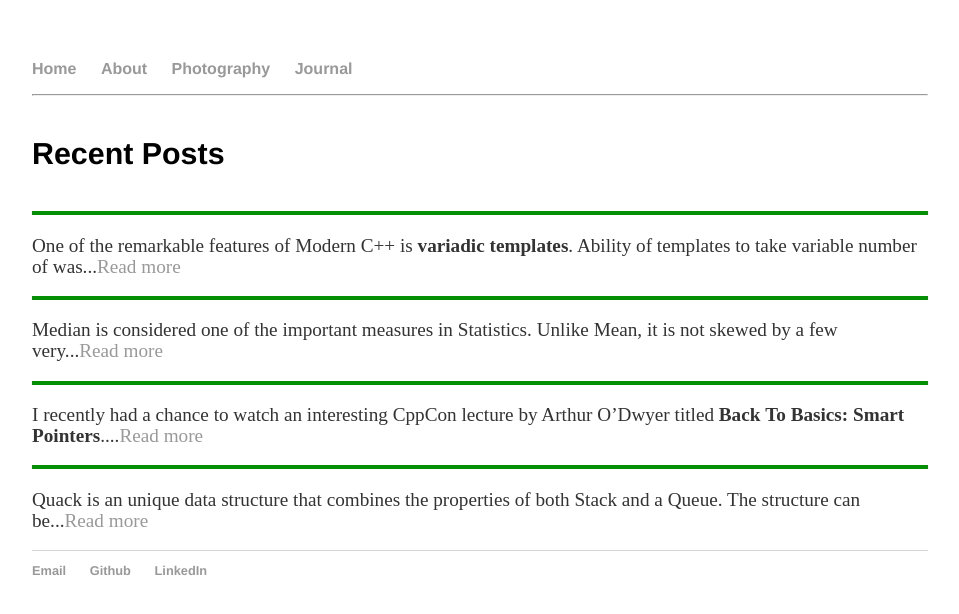
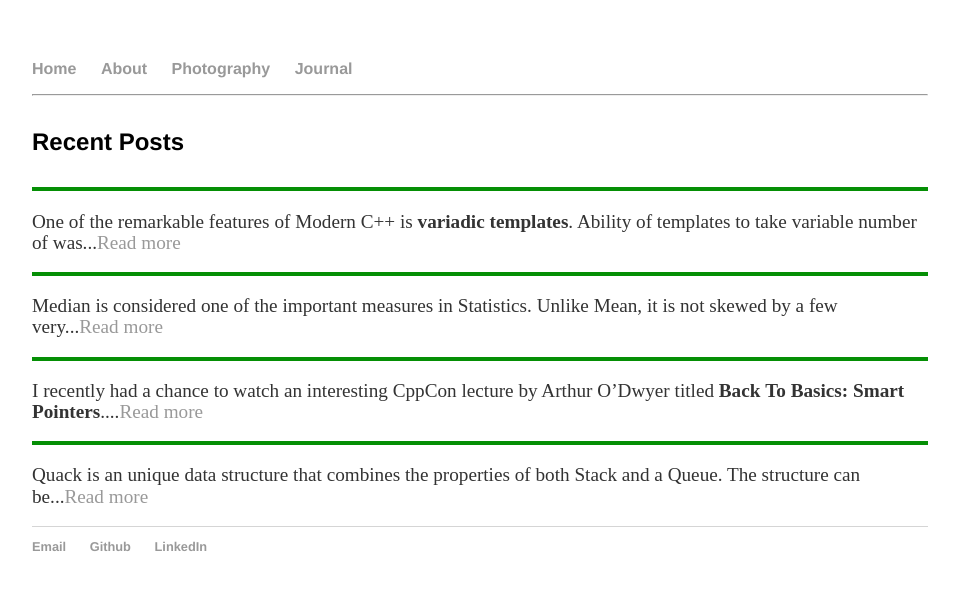
Before and after one commit to vivekgautham/vivekgautham.github.io, a Jekyll site: the page built from index.html, in a window 1280 px wide. Shown: the top 614 px of the page, without its empty margins (160-1119 px from the left). Built offline with Jekyll 4.4.1, drawn with Linux system fonts in a browser that asks for light colours; nearby versions of some CDN libraries.

Commit message:
Excerpt...

```diff
--- a/css/main.css
+++ b/css/main.css
@@ -8,8 +8,8 @@ p, ul { font-size: 1.2em; line-height: 1.1em; color: #333; }
 h1, h2, h3, h4 { font-family: 'Helvetica', 'Arial', 'Sans-Serif'; }
 h1 { font-size: 2.8em;  }
 h2 { font-size: 2.4em; }
-h3 { font-size: 2.2em; }
-h4 { font-size: 1.9em; }
+h3 { font-size: 2.0em; }
+h4 { font-size: 1.5em; }
 
 nav ul, footer ul { font-size: 1em; font-family: 'Helvetica', 'Arial', 'Sans-Serif'; padding: 0px; list-style: none; font-weight: bold; }
 nav ul li, footer ul li { display: inline; margin-right: 20px; }
```
